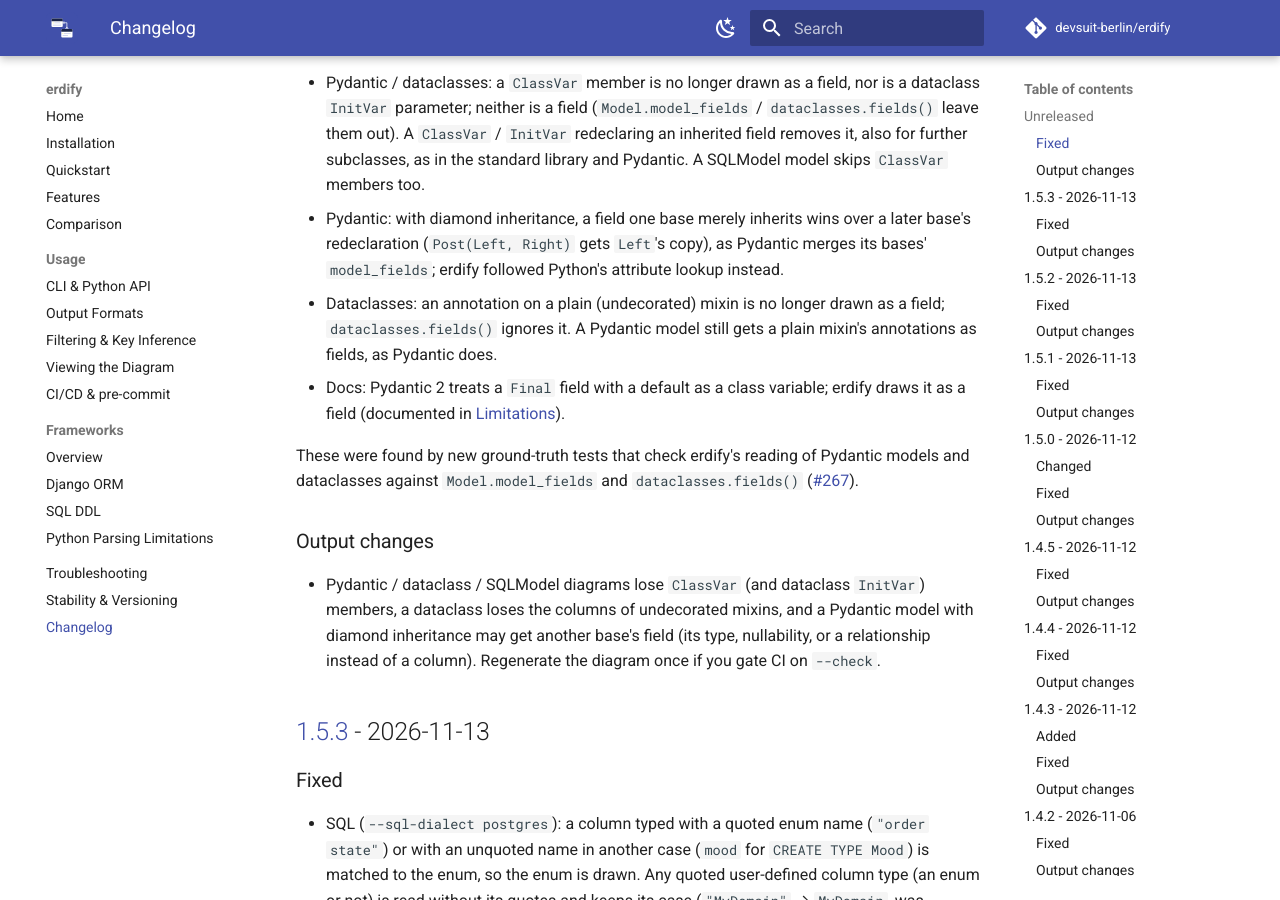
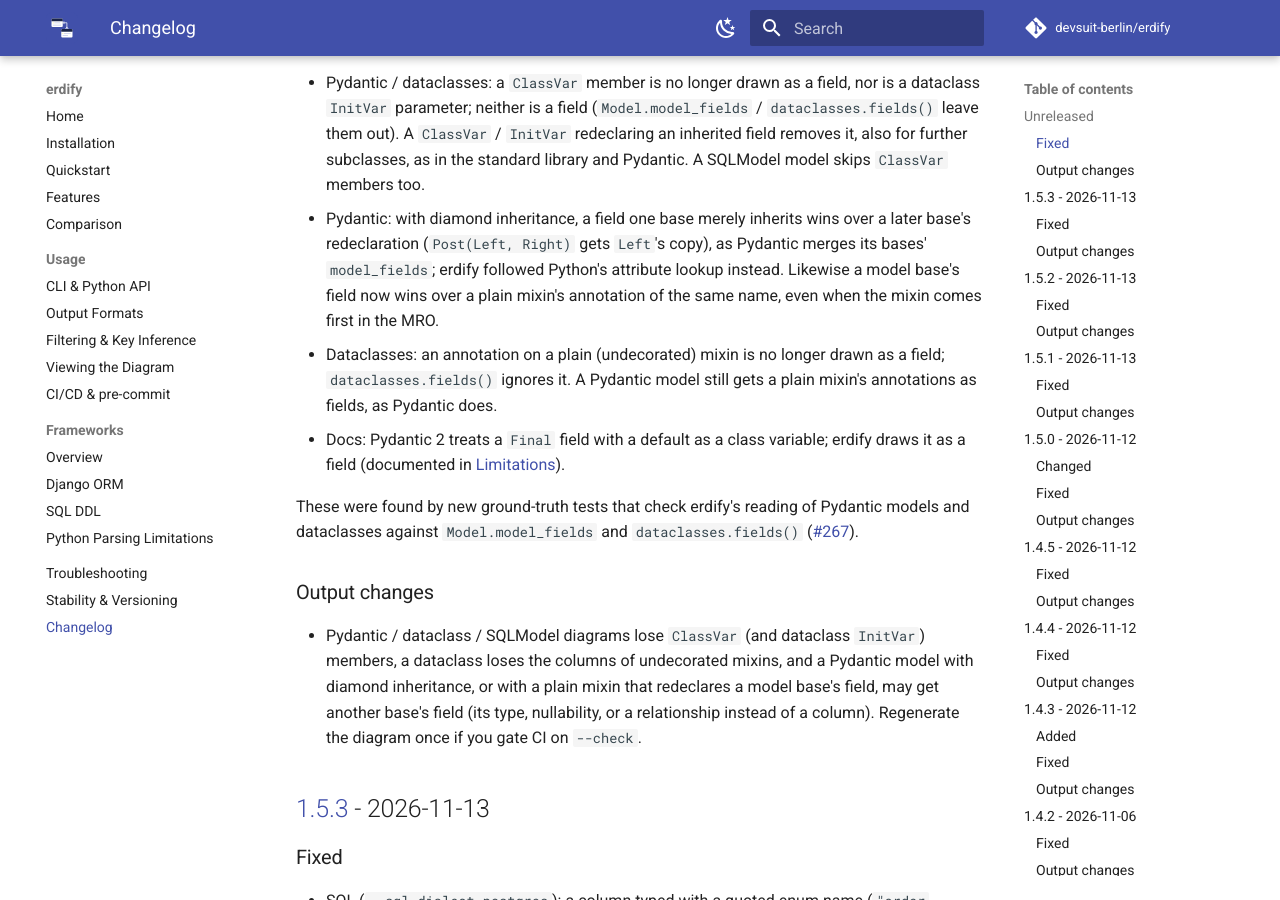
Before and after one commit to devsuit-berlin/erdify, an MkDocs documentation site: the page built from docs/changelog.md, in a window 1280 px wide and 900 px high, scrolled down 322 px. Built offline with MkDocs 1.6.1 and Material for MkDocs 9.7.7, drawn with Linux system fonts in a browser that asks for light colours; comment, search, counter and statistics services are not loaded.

Commit message:
docs: describe Pydantic's class-variable rule and mixin precedence (#267)

```diff
--- a/CHANGELOG.md
+++ b/CHANGELOG.md
@@ -17,7 +17,9 @@ and this project adheres to [Semantic Versioning](https://semver.org/spec/v2.0.0
 - Pydantic: with diamond inheritance, a field one base merely inherits wins
   over a later base's redeclaration (`Post(Left, Right)` gets `Left`'s copy),
   as Pydantic merges its bases' `model_fields`; erdify followed Python's
-  attribute lookup instead.
+  attribute lookup instead. Likewise a model base's field now wins over a
+  plain mixin's annotation of the same name, even when the mixin comes first
+  in the MRO.
 - Dataclasses: an annotation on a plain (undecorated) mixin is no longer drawn
   as a field; `dataclasses.fields()` ignores it. A Pydantic model still gets a
   plain mixin's annotations as fields, as Pydantic does.
@@ -34,8 +36,9 @@ Pydantic models and dataclasses against `Model.model_fields` and
 
 - Pydantic / dataclass / SQLModel diagrams lose `ClassVar` (and dataclass
   `InitVar`) members, a dataclass loses the columns of undecorated mixins, and
-  a Pydantic model with diamond inheritance may get another base's field (its
-  type, nullability, or a relationship instead of a column). Regenerate the
+  a Pydantic model with diamond inheritance, or with a plain mixin that
+  redeclares a model base's field, may get another base's field (its type,
+  nullability, or a relationship instead of a column). Regenerate the
   diagram once if you gate CI on `--check`.
 
 ## [1.5.3] - 2026-11-13
```
Also changed, not shown: CONTRIBUTING.md (+1 -1 lines), docs/frameworks/index.md (+5 -2 lines), .github/copilot-instructions.md, 3 other files.
